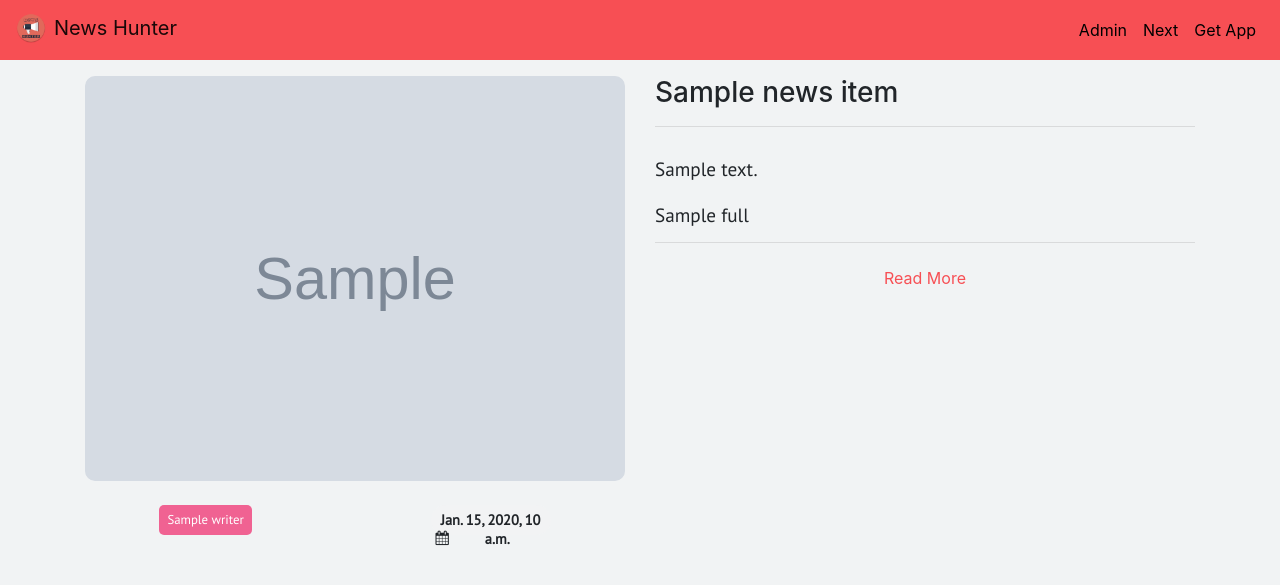
After one commit to Kushal-Gera/NewsHunterWebApp, a Django app: template templates/basic_app/detail.html in a window 1280 px wide. The commit adds this page. Shown: the top 585 px of the page. Run offline with Django 3.2, Linux system fonts and the light colour scheme; the template is opened without the code that fills it: most values are stand-ins (such as "Sample title", 1, 10 or a date in 2020); grey boxes marked "Sample" are stand-in pictures; parts of the project's set-up code (start-up, migrations or seed data) failed here and were passed over; some libraries are stand-ins or nearby versions.

Commit message:
detail.html done

```diff
--- a/News_Hunter/settings.py
+++ b/News_Hunter/settings.py
@@ -26,7 +26,7 @@ SECRET_KEY = 'mhariuheo!gku_6$l3ryhsrji@m(z&z65@-9)b2)gwl)c00b7y'
 # SECURITY WARNING: don't run with debug turned on in production!
 DEBUG = True
 
-ALLOWED_HOSTS = ['gerakushal.pythonanywhere.com']
+ALLOWED_HOSTS = ['gerakushal.pythonanywhere.com',"127.0.0.1",]
 
 
 # Application definition
--- a/basic_app/models.py
+++ b/basic_app/models.py
@@ -5,10 +5,13 @@ from django.db import models
 class NewsItem:
     title: str
     desc: str
+    full: str
     img_url:str
     author:str
     date:str
     writer:str
+    id = 0
+    link:str
 
     def __str__(self):
         return self.title;
--- a/basic_app/urls.py
+++ b/basic_app/urls.py
@@ -1,5 +1,6 @@
 from django.urls import path, include
 from basic_app import views
+
 
 app_name = "basic_app"
 
@@ -7,4 +8,5 @@ urlpatterns = [
     path("", views.index, name="index"),
     path("home/", views.next, name="next"),
     path("settings/", views.settings, name="settings"),
+    path("detail/" + "<int:id>/", views.detail, name="detail"),
 ]
--- a/static/css/helper.css
+++ b/static/css/helper.css
@@ -67,3 +67,4 @@ i{
 
   position: absolute!important;
 }
+ /* ********************************************************************* */
--- a/templates/basic_app/base.html
+++ b/templates/basic_app/base.html
@@ -5,6 +5,7 @@
   <head>
     <meta charset="utf-8">
     <meta name="viewport" content="width=device-width, initial-scale=1">
+    <meta name="theme-color" content="#f74f54">
     <title>
       {% block title %} None {% endblock %}
     </title>
@@ -18,12 +19,12 @@
   <body>
 
   <nav class="navbar navbar-expand-sm navbar-light sticky-top" style="background-color:#f74f54;">
+    <a class="navbar-brand" href="{% url "basic_app:index" %}">
+      <img src="{% static 'images/logo_news_hunter.png' %}" alt="" class="mr-2 mb-1" width="30">News Hunter</a>
+
     <button class="navbar-toggler" type="button" data-toggle="collapse" data-target="#navbarNav">
       <span class="navbar-toggler-icon"></span>
     </button>
-
-    <a class="navbar-brand" href="{% url "basic_app:index" %}">
-      <img src="{% static 'images/logo_news_hunter.png' %}" alt="" class="mr-2 mb-1" width="30">News Hunter</a>
 
     <div class="collapse navbar-collapse" id="navbarNav">
       <ul class="navbar-nav ml-auto">
@@ -34,7 +35,8 @@
           <a class="nav-link" href="{% url "basic_app:next" %}">Next</a>
         </li>
         <li class="nav-item">
-          <a class="nav-link" href="{% url "basic_app:settings" %}">Settings</a>
+          <a class="nav-link" href="https://drive.google.com/file/d/1CZVBi9f3cagu_ZxaWSqj_YkZtR-7jtUi/view?usp=drivesdk">
+            Get App</a>
         </li>
       </ul>
     </div>
--- /dev/null
+++ b/templates/basic_app/detail.html
@@ -0,0 +1,48 @@
+{% extends "basic_app/base.html" %}
+{% block title %} Detail {% endblock %}
+
+{% load static %}
+
+{% block body_block %}
+
+  {% if newsItemList %}
+    <div class="row text-center mt-3">
+
+      <div class="col-lg-6 col-12">
+        <img src="{{ newsItemList.img_url }}" alt="Image Not Available"
+          style="border-radius:10px;" width="100%" height="auto">
+
+        <div class="row justify-content-around mt-4 mb-3">
+          <div class="col-xs-10 text-center my-auto"
+           style="background-color: #F06292; border-radius:5px; padding: 5px 8px; height:30px; color:white;">
+            <p style="font-weight:lighter; font-size:0.8rem"> {{ newsItemList.writer }}</p>
+          </div>
+          <div class="date_box col-xs-10" style="position:relative!important; top:0; right:0">
+            <p>{{ newsItemList.date }}<i class="fa fa-calendar"></i></p>
+          </div>
+        </div>
+
+      </div>
+
+      <div class="col-lg-6 col-12 text-left mb-4">
+        <h3>{{ newsItemList.title }} </h3>
+        <hr>
+        <h5 style="margin-top:30px">{{ newsItemList.desc }} <br><br> {{ newsItemList.full }}</h5>
+        <hr>
+        <a href="{{ newsItemList.link }}" class="btn btn-link btn-block mt-3" style="color:#F74F54;">
+          Read More</a>
+      </div>
+
+    </div>
+  {% else %}
+    <div class="text-center my-auto">
+      <div class="cards mt-5">
+        <img style="border-radius:10px" src="{% static 'images/err.png' %}" alt="Error Occured" width=80%>
+        <h1 class="card-title mt-4">Page Not Found</h1>
+      </div>
+    </div>
+
+  {% endif %}
+
+
+{% endblock %}
```
Also changed, not shown: basic_app/views.py (+15 -8 lines), templates/basic_app/index.html (+15 -9 lines), static/images/err.png (added).
